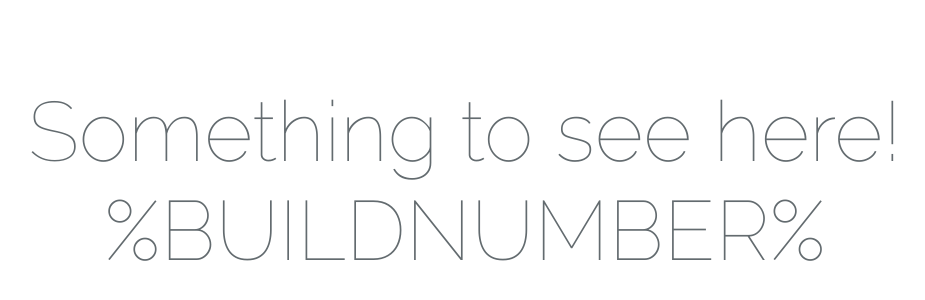
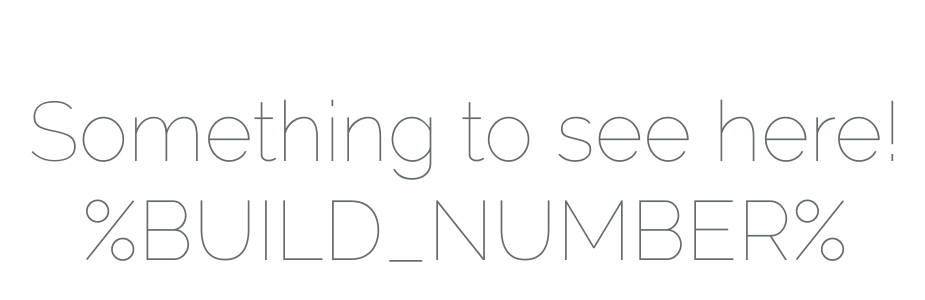
Before and after one commit to DIYJon/jenkins, a plain HTML site: page index.html in a window 1280 px wide. Shown: the part 204-504 px from the top of the page, without its empty margins (175-1100 px from the left). Drawn offline with Linux system fonts and the light colour scheme.

Commit message:
name update

```diff
--- a/index.html
+++ b/index.html
@@ -72,7 +72,7 @@
         <div class="content">
             <div class="title m-b-md">
                 Something to see here!
-                %BUILDNUMBER%
+                %BUILD_NUMBER%
             </div>
         </div>
     </div>
```
